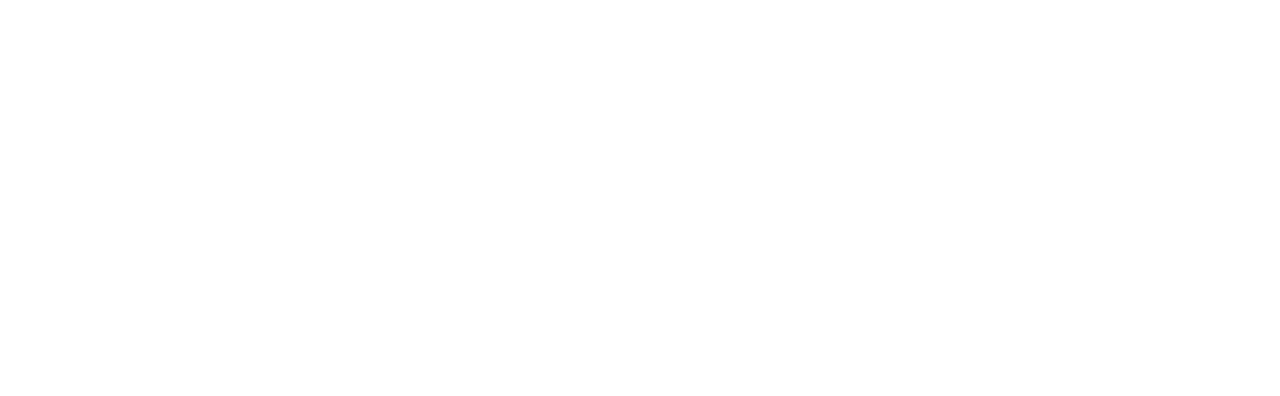
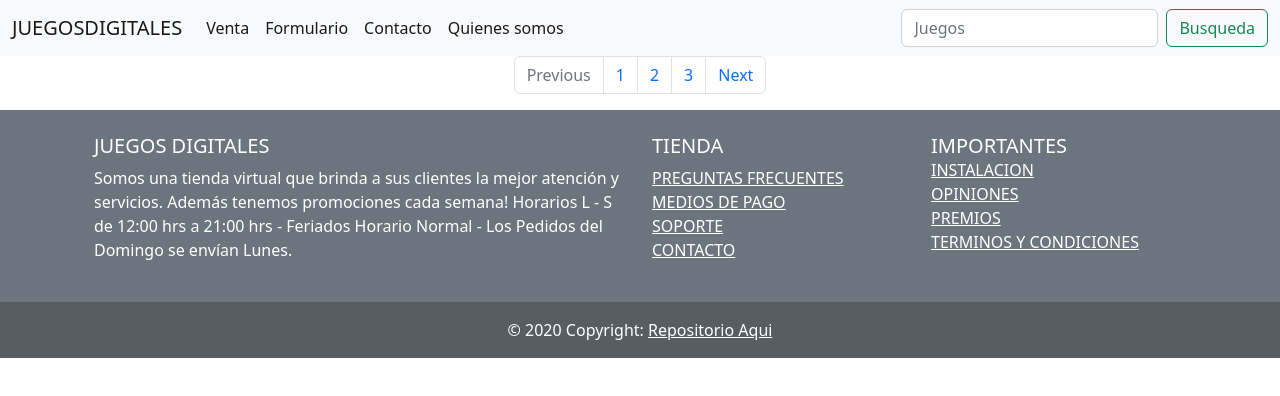
Before and after one commit to autentico89/examen, a plain HTML site: page venta.html in a window 1280 px wide. Drawn offline with Linux system fonts and the light colour scheme.

Commit message:
nav y footer en otras paginas

```diff
--- a/contacto.html
+++ b/contacto.html
@@ -0,0 +1,142 @@
+<!DOCTYPE html>
+<html lang="es">
+<head>
+    <meta charset="UTF-8">
+    <meta http-equiv="X-UA-Compatible" content="IE=edge">
+    <meta name="viewport" content="width=device-width, initial-scale=1.0">
+    <title>inicio</title>
+    <link rel="stylesheet" href="css/bootstrap.css">
+</head>
+
+<body>
+
+    <!--navbar-->
+    <nav class="navbar navbar-expand-lg bg-light">
+        <div class="container-fluid">
+          <a class="navbar-brand" href="#">JUEGOSDIGITALES</a>
+          <button class="navbar-toggler" type="button" data-bs-toggle="collapse" data-bs-target="#navbarSupportedContent" aria-controls="navbarSupportedContent" aria-expanded="false" aria-label="Toggle navigation">
+            <span class="navbar-toggler-icon"></span>
+          </button>
+          <div class="collapse navbar-collapse" id="navbarSupportedContent">
+            <ul class="navbar-nav me-auto mb-2 mb-lg-0">
+              <li class="nav-item">
+                <a class="nav-link active" aria-current="page" href="#">Venta</a>
+                <li class="nav-item">
+                    <a class="nav-link active" aria-current="page" href="#">Formulario</a>
+                    <li class="nav-item">
+                        <a class="nav-link active" aria-current="page" href="#">Contacto</a>
+                        <li class="nav-item">
+                            <a class="nav-link active" aria-current="page" href="#">Quienes somos</a>
+
+            </ul>
+            <form class="d-flex" role="search">
+              <input class="form-control me-2" type="search" placeholder="Juegos" aria-label="Search">
+              <button class="btn btn-outline-success" type="submit">Busqueda</button>
+            </form>
+          </div>
+        </div>
+      </nav>
+
+      <!--contenido-->
+
+
+
+
+      <!--paginacion-->
+      <nav aria-label="Page navigation example">
+        <ul class="pagination justify-content-center">
+          <li class="page-item disabled">
+            <a class="page-link">Previous</a>
+          </li>
+          <li class="page-item"><a class="page-link" href="#">1</a></li>
+          <li class="page-item"><a class="page-link" href="#">2</a></li>
+          <li class="page-item"><a class="page-link" href="#">3</a></li>
+          <li class="page-item">
+            <a class="page-link" href="#">Next</a>
+          </li>
+        </ul>
+      </nav>
+
+
+      <!--footer-->
+      <section class="">
+        <!-- Footer -->
+        <footer class="bg-secondary text-white">
+          <!-- Grid container -->
+          <div class="container p-4">
+            <!--Grid row-->
+            <div class="row">
+              <!--Grid column-->
+              <div class="col-lg-6 col-md-12 mb-4 mb-md-0">
+                <h5 class="text-uppercase">Juegos Digitales</h5>
+
+                <p>
+                  Somos una tienda virtual que brinda a sus clientes la mejor
+                  atención y servicios. Además tenemos promociones cada semana!
+                  Horarios
+                  L - S de 12:00 hrs a 21:00 hrs - Feriados Horario Normal
+                  - Los Pedidos del Domingo se envían Lunes.
+                </p>
+              </div>
+              <!--Grid column-->
+
+              <!--Grid column-->
+              <div class="col-lg-3 col-md-6 mb-4 mb-md-0">
+                <h5 class="text-uppercase">TIENDA</h5>
+
+                <ul class="list-unstyled mb-0">
+                  <li>
+                    <a href="#!" class="text-white">PREGUNTAS FRECUENTES</a>
+                  </li>
+                  <li>
+                    <a href="#!" class="text-white">MEDIOS DE PAGO</a>
+                  </li>
+                  <li>
+                    <a href="#!" class="text-white">SOPORTE</a>
+                  </li>
+                  <li>
+                    <a href="#!" class="text-white">CONTACTO</a>
+                  </li>
+                </ul>
+              </div>
+              <!--Grid column-->
+
+              <!--Grid column-->
+              <div class="col-lg-3 col-md-6 mb-4 mb-md-0">
+                <h5 class="text-uppercase mb-0">IMPORTANTES</h5>
+
+                <ul class="list-unstyled">
+                  <li>
+                    <a href="#!" class="text-white">INSTALACION</a>
+                  </li>
+                  <li>
+                    <a href="#!" class="text-white">OPINIONES</a>
+                  </li>
+                  <li>
+                    <a href="#!" class="text-white">PREMIOS</a>
+                  </li>
+                  <li>
+                    <a href="#!" class="text-white">TERMINOS Y CONDICIONES</a>
+                  </li>
+                </ul>
+              </div>
+              <!--Grid column-->
+            </div>
+            <!--Grid row-->
+          </div>
+          <!-- Grid container -->
+
+          <!-- Copyright -->
+          <div class="text-center p-3" style="background-color: rgba(0, 0, 0, 0.2);">
+            © 2020 Copyright:
+            <a class="text-white" href="https://github.com/autentico89/examen">Repositorio Aqui</a>
+          </div>
+          <!-- Copyright -->
+        </footer>
+        <!-- Footer -->
+      </section>
+
+
+    <script src="js/bootstrap.bundle.js"></script>
+</body>
+</html>
--- a/venta.html
+++ b/venta.html
@@ -0,0 +1,142 @@
+<!DOCTYPE html>
+<html lang="es">
+<head>
+    <meta charset="UTF-8">
+    <meta http-equiv="X-UA-Compatible" content="IE=edge">
+    <meta name="viewport" content="width=device-width, initial-scale=1.0">
+    <title>inicio</title>
+    <link rel="stylesheet" href="css/bootstrap.css">
+</head>
+
+<body>
+
+    <!--navbar-->
+    <nav class="navbar navbar-expand-lg bg-light">
+        <div class="container-fluid">
+          <a class="navbar-brand" href="#">JUEGOSDIGITALES</a>
+          <button class="navbar-toggler" type="button" data-bs-toggle="collapse" data-bs-target="#navbarSupportedContent" aria-controls="navbarSupportedContent" aria-expanded="false" aria-label="Toggle navigation">
+            <span class="navbar-toggler-icon"></span>
+          </button>
+          <div class="collapse navbar-collapse" id="navbarSupportedContent">
+            <ul class="navbar-nav me-auto mb-2 mb-lg-0">
+              <li class="nav-item">
+                <a class="nav-link active" aria-current="page" href="#">Venta</a>
+                <li class="nav-item">
+                    <a class="nav-link active" aria-current="page" href="#">Formulario</a>
+                    <li class="nav-item">
+                        <a class="nav-link active" aria-current="page" href="#">Contacto</a>
+                        <li class="nav-item">
+                            <a class="nav-link active" aria-current="page" href="#">Quienes somos</a>
+
+            </ul>
+            <form class="d-flex" role="search">
+              <input class="form-control me-2" type="search" placeholder="Juegos" aria-label="Search">
+              <button class="btn btn-outline-success" type="submit">Busqueda</button>
+            </form>
+          </div>
+        </div>
+      </nav>
+
+      <!--contenido-->
+
+
+
+
+      <!--paginacion-->
+      <nav aria-label="Page navigation example">
+        <ul class="pagination justify-content-center">
+          <li class="page-item disabled">
+            <a class="page-link">Previous</a>
+          </li>
+          <li class="page-item"><a class="page-link" href="#">1</a></li>
+          <li class="page-item"><a class="page-link" href="#">2</a></li>
+          <li class="page-item"><a class="page-link" href="#">3</a></li>
+          <li class="page-item">
+            <a class="page-link" href="#">Next</a>
+          </li>
+        </ul>
+      </nav>
+
+
+      <!--footer-->
+      <section class="">
+        <!-- Footer -->
+        <footer class="bg-secondary text-white">
+          <!-- Grid container -->
+          <div class="container p-4">
+            <!--Grid row-->
+            <div class="row">
+              <!--Grid column-->
+              <div class="col-lg-6 col-md-12 mb-4 mb-md-0">
+                <h5 class="text-uppercase">Juegos Digitales</h5>
+
+                <p>
+                  Somos una tienda virtual que brinda a sus clientes la mejor
+                  atención y servicios. Además tenemos promociones cada semana!
+                  Horarios
+                  L - S de 12:00 hrs a 21:00 hrs - Feriados Horario Normal
+                  - Los Pedidos del Domingo se envían Lunes.
+                </p>
+              </div>
+              <!--Grid column-->
+
+              <!--Grid column-->
+              <div class="col-lg-3 col-md-6 mb-4 mb-md-0">
+                <h5 class="text-uppercase">TIENDA</h5>
+
+                <ul class="list-unstyled mb-0">
+                  <li>
+                    <a href="#!" class="text-white">PREGUNTAS FRECUENTES</a>
+                  </li>
+                  <li>
+                    <a href="#!" class="text-white">MEDIOS DE PAGO</a>
+                  </li>
+                  <li>
+                    <a href="#!" class="text-white">SOPORTE</a>
+                  </li>
+                  <li>
+                    <a href="#!" class="text-white">CONTACTO</a>
+                  </li>
+                </ul>
+              </div>
+              <!--Grid column-->
+
+              <!--Grid column-->
+              <div class="col-lg-3 col-md-6 mb-4 mb-md-0">
+                <h5 class="text-uppercase mb-0">IMPORTANTES</h5>
+
+                <ul class="list-unstyled">
+                  <li>
+                    <a href="#!" class="text-white">INSTALACION</a>
+                  </li>
+                  <li>
+                    <a href="#!" class="text-white">OPINIONES</a>
+                  </li>
+                  <li>
+                    <a href="#!" class="text-white">PREMIOS</a>
+                  </li>
+                  <li>
+                    <a href="#!" class="text-white">TERMINOS Y CONDICIONES</a>
+                  </li>
+                </ul>
+              </div>
+              <!--Grid column-->
+            </div>
+            <!--Grid row-->
+          </div>
+          <!-- Grid container -->
+
+          <!-- Copyright -->
+          <div class="text-center p-3" style="background-color: rgba(0, 0, 0, 0.2);">
+            © 2020 Copyright:
+            <a class="text-white" href="https://github.com/autentico89/examen">Repositorio Aqui</a>
+          </div>
+          <!-- Copyright -->
+        </footer>
+        <!-- Footer -->
+      </section>
+
+
+    <script src="js/bootstrap.bundle.js"></script>
+</body>
+</html>
```
Also changed, not shown: formulario.html (+141 -0 lines), index.html (+115 -0 lines), quienesomos.html (+142 -0 lines), imagenes/fondonavidad.jpg (added), imagenes/ofertasemana.jpg (added), 3 other files.
